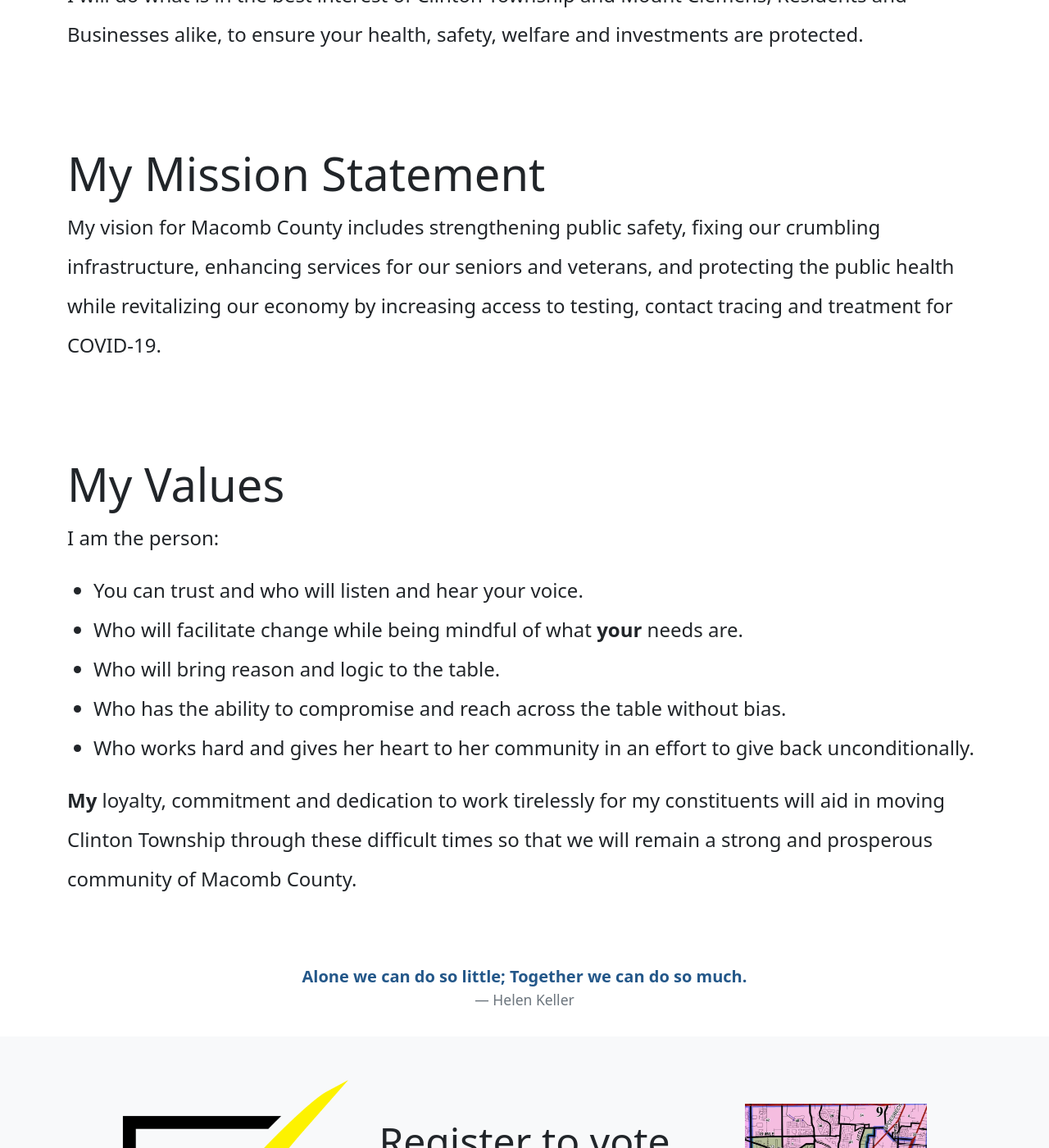
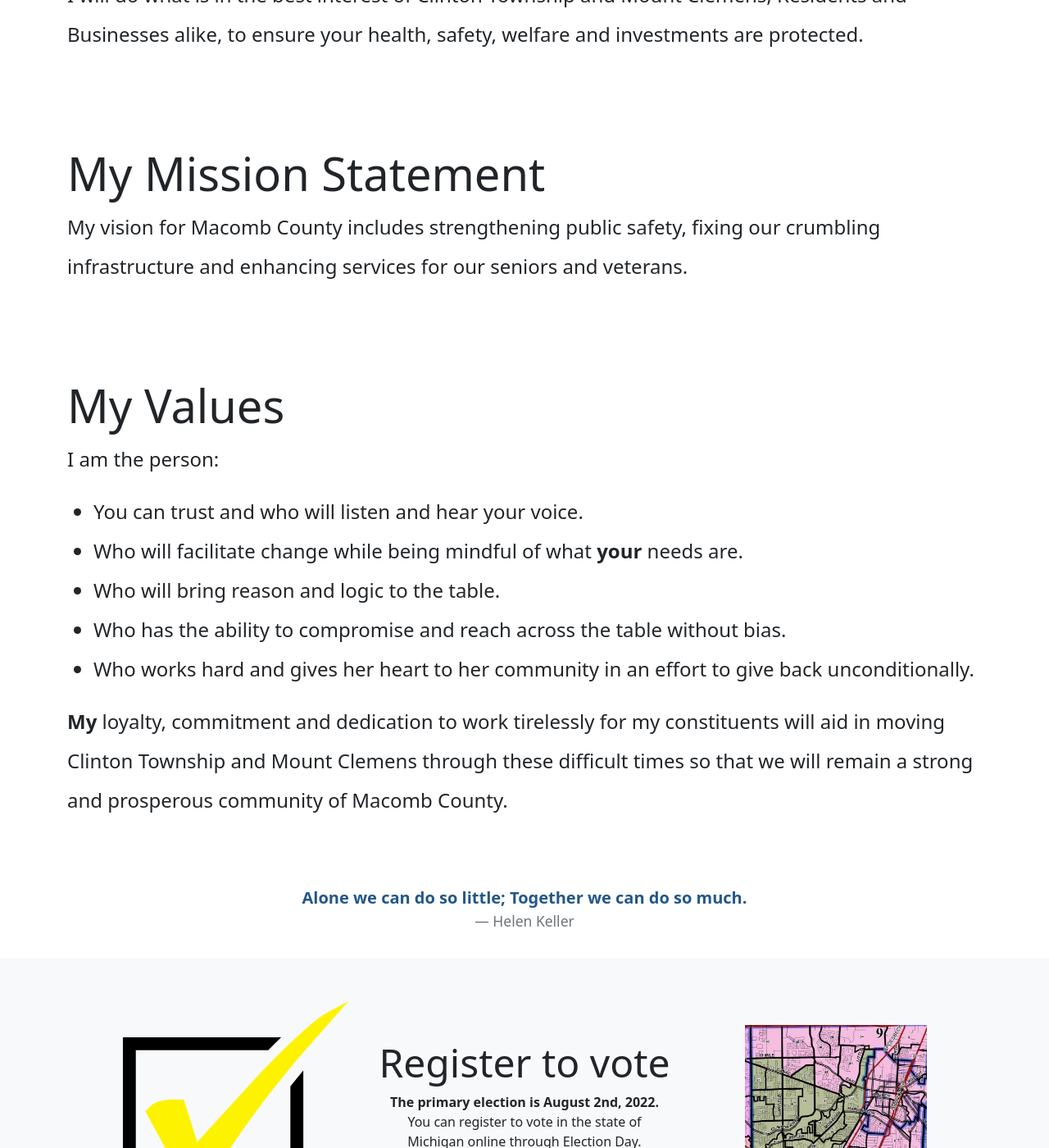
Before and after one commit to rsoulard/pameladavid-site, a Jekyll site: the page built from index.html, in a window 1280 px wide and 1400 px high, scrolled down 973 px. Shown: the whole window at 82% size. Built offline with Jekyll 4.4.1, drawn with Linux system fonts in a browser that asks for light colours.

Commit message:
Removed COVID mentions, added Clinton Township.

```diff
--- a/index.html
+++ b/index.html
@@ -23,10 +23,7 @@ layout: default
 </div>
 <div class="container py-5">
     <h1 class="display-4">My Mission Statement</h1>
-    <p class="statement">My vision for Macomb County includes strengthening public safety, fixing our crumbling
-        infrastructure, enhancing
-        services for our seniors and veterans, and protecting the public health while revitalizing our economy by
-        increasing access to testing, contact tracing and treatment for COVID-19.</p>
+    <p class="statement">My vision for Macomb County includes strengthening public safety, fixing our crumbling infrastructure and enhancing services for our seniors and veterans.</p>
 </div>
 <div class="container py-5">
     <h1 class="display-4">My Values</h1>
@@ -40,7 +37,7 @@ layout: default
             unconditionally.</li>
     </ul>
     <p class="statement"><b>My</b> loyalty, commitment and dedication to work tirelessly for my constituents will aid in
-        moving Clinton Township through these difficult times so that we will remain a strong and prosperous community
+        moving Clinton Township and Mount Clemens through these difficult times so that we will remain a strong and prosperous community
         of Macomb County.</p>
 </div>
 <div class="container">
```
Also changed, not shown: _endorsements/MarkHackel.md (+1 -1 lines).
